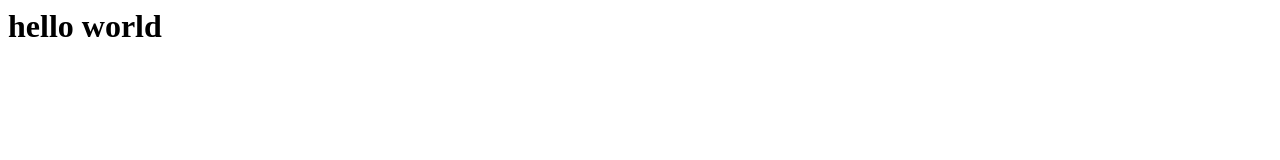
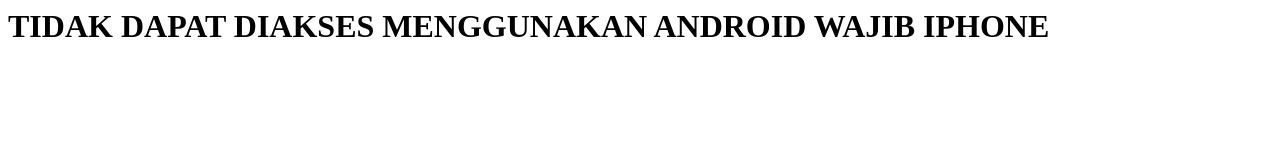
Before and after one commit to ExwizJR/portofolio, a plain HTML site: page index.html in a window 1280 px wide. Drawn offline with Linux system fonts and the light colour scheme.

Commit message:
Update index.html

```diff
--- a/index.html
+++ b/index.html
@@ -1 +1 @@
-<h1> hello world </h1>
+<h1> TIDAK DAPAT DIAKSES MENGGUNAKAN ANDROID WAJIB IPHONE </h1>
```
